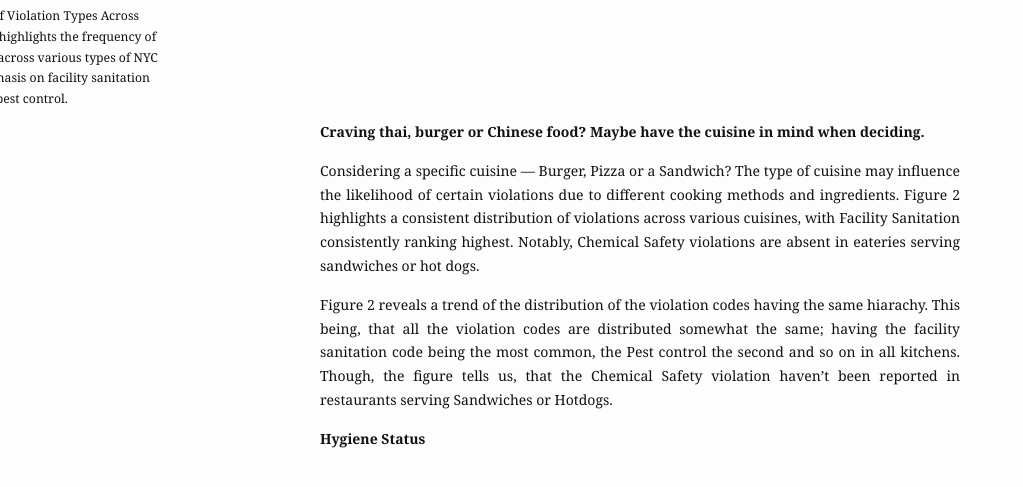
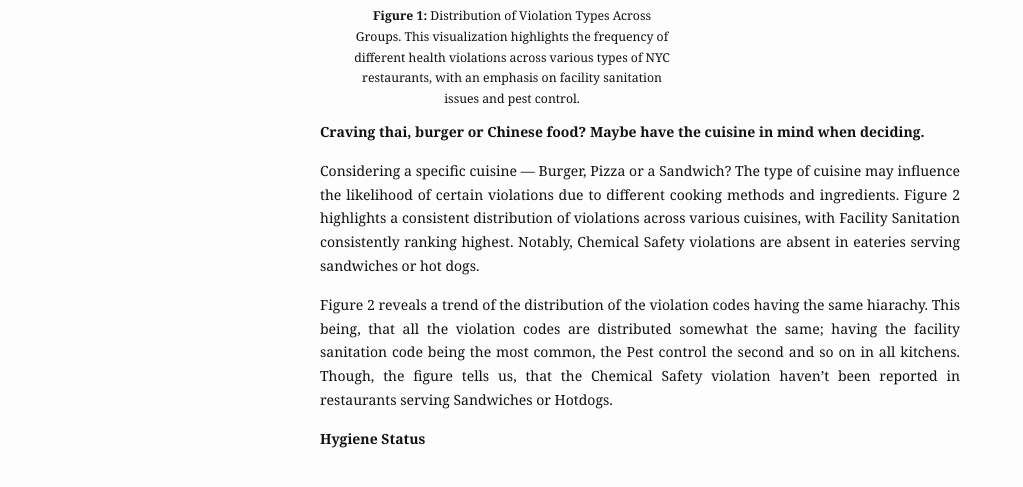
Before and after one commit to Thomasstycke/Thomasstycke.github.io, a Jekyll site: the page built from index.md, in a window 1280 px wide and 900 px high, scrolled down 792 px, cut to the strip 253-742 px from the top of the window. Shown: the whole strip, without its empty margins (0-1023 px from the left). Built offline with Jekyll 4.4.1, drawn with Linux system fonts in a browser that asks for light colours; a script that is not in the unit is left out.

```diff
--- a/index.md
+++ b/index.md
@@ -32,7 +32,7 @@ So, the violations that most possible to be occurring at a restaurant is regardi
 Let's take a closer look at the distribution of violation types across different groups with the following visualization:
 </p>
 
-<figure id="figure1" style="max-width: 50%; height: auto; display: block; margin: 10px auto; position: relative; left: -100%;">
+<figure id="figure1" style="max-width: 50%; height: auto; display: block; margin: 10px auto; position: relative; left: -20%;">
     {% include violation_group_distribution.html %}
     <figcaption style="text-align: center; width: 100%; display: block; margin-top: 10px;">
         <b>Figure 1:</b> Distribution of Violation Types Across Groups. This visualization highlights the frequency of different health violations across various types of NYC restaurants, with an emphasis on facility sanitation issues and pest control.
```
